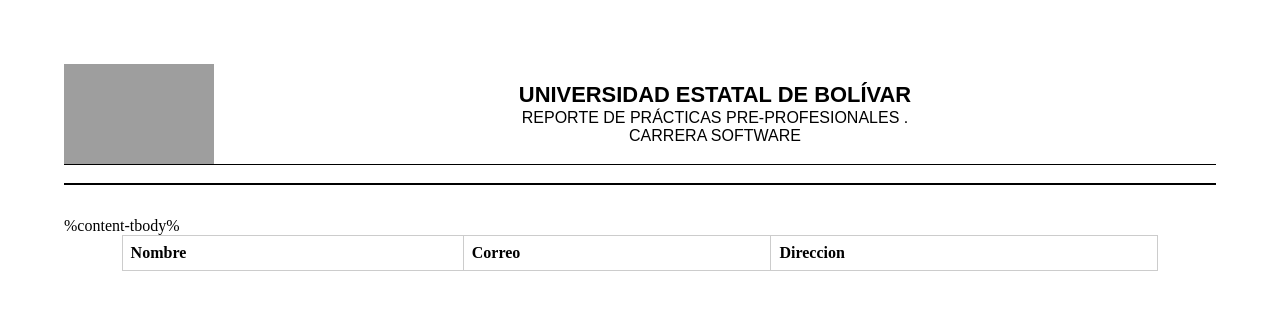
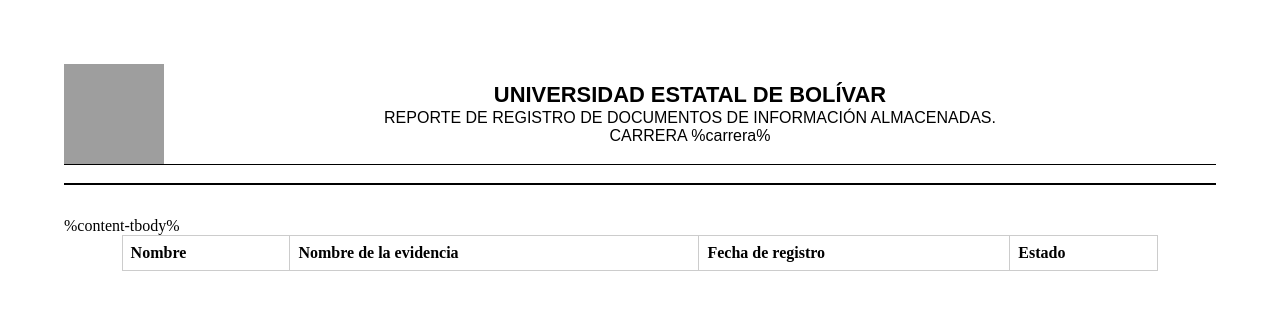
Before and after one commit to Doriandj9/Sistema-de-Evaluacion-y-Acreditacion-de-Carreras, a PHP site: page /src/backend/Views/templates/layout_reporte.html in a window 1280 px wide. Shown: the top 310 px of the page. Run offline with PHP 8.4, Linux system fonts and the light colour scheme; lists and menus that the app fills with data are empty; grey boxes are pictures that could not be loaded.

Commit message:
feat: funciones para generar los reportes

```diff
--- a/src/backend/Controllers/Docente/Evidencias.php
+++ b/src/backend/Controllers/Docente/Evidencias.php
@@ -95,8 +95,11 @@ class Evidencias implements Controller
 
     }
     private function guardarArchivo(string $tipo , array $datos) {
+        date_default_timezone_set('America/Guayaquil');
+        $fecha_registro = new \DateTime();
         $data_guardar = [
-            $tipo => $datos['archivoBase64']
+            $tipo => $datos['archivoBase64'],
+            'fecha_registro' => $fecha_registro->format('Y-m-d')
         ];
         try{
             $result = $this->evidenciasModel->guardarEvidencia(
--- a/src/backend/Views/docentes/reportes.html.php
+++ b/src/backend/Views/docentes/reportes.html.php
@@ -17,7 +17,7 @@ documentos que en el momento que genera el reporte se encuentrar guardadas en el
     <div class="contenedor-busqueda w-75" id="content-busqueda">
         <select class="w-100" name="periodo" id="periodos">
             <?php foreach($periodos as $periodo): ?>
-                <option value="<?= $periodo->id?>"><?= $periodo->id?></option>
+                <option value="<?=trim($periodo->id)?>"><?= $periodo->id?></option>
               <?php endforeach; ?>
         </select>
     </div>
--- a/src/backend/Views/templates/layout_reporte.html
+++ b/src/backend/Views/templates/layout_reporte.html
@@ -1,7 +1,7 @@
 <!DOCTYPE html>
 <html lang="en">
   <head>
-    <title></title>
+    <title>%title%</title>
     <meta charset="UTF-8" />
     <meta name="viewport" content="width=device-width, initial-scale=1" />
     <style>
@@ -18,7 +18,7 @@
       }
       header img {
         display: block;
-        width: 150px;
+        width: 100px;
         height: 100px;
       }
       header h1,
@@ -74,8 +74,8 @@
       />
       <div>
         <h1>UNIVERSIDAD ESTATAL DE BOLÍVAR</h1>
-        <h2>REPORTE DE PRÁCTICAS PRE-PROFESIONALES .</h2>
-        <h2>CARRERA SOFTWARE</h2>
+        <h2>REPORTE DE REGISTRO DE DOCUMENTOS DE INFORMACIÓN ALMACENADAS.</h2>
+        <h2>CARRERA %carrera%</h2>
       </div>
     </header>
     <div class="lineas uno"></div>
@@ -86,8 +86,9 @@
           <thead>
             <tr>
               <th>Nombre</th>
-              <th>Correo</th>
-              <th>Direccion</th>
+              <th>Nombre de la evidencia</th>
+              <th>Fecha de registro</th>
+              <th>Estado</th>
             </tr>
           </thead>
           <tbody>
```
Also changed, not shown: src/backend/Controllers/Docente/Reportes.php (+22 -1 lines).
